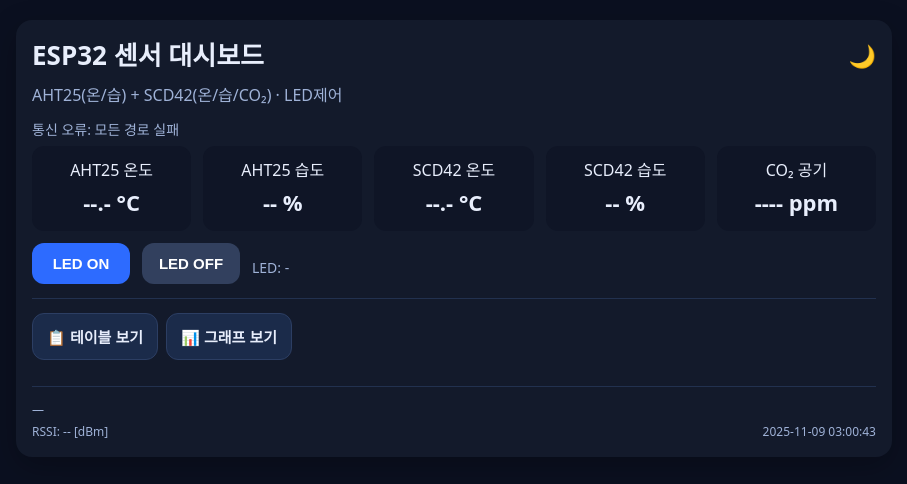
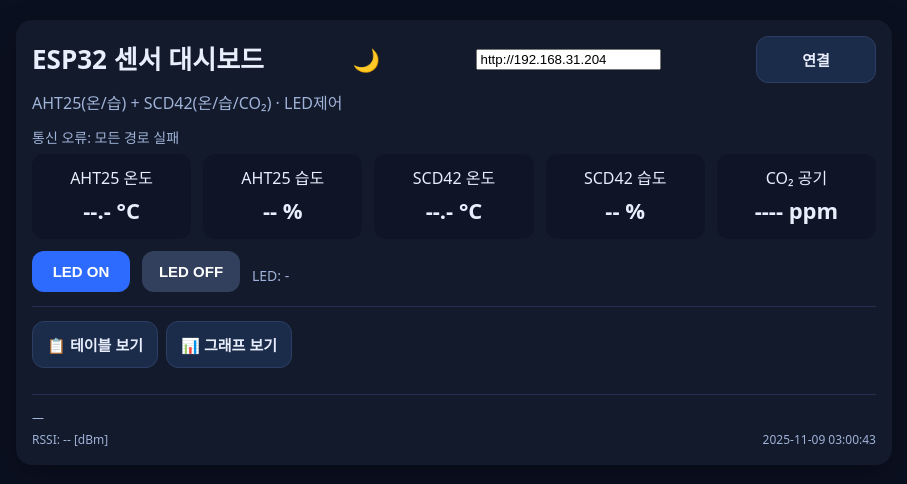
Before and after one commit to baekdc-lab/esp32, a plain HTML site: page index.html in a window 1280 px wide. Shown: the whole page, without its empty margins (186-1093 px from the left). Drawn offline with Linux system fonts and the light colour scheme; no server answers.

Commit message:
Update index.html

```diff
--- a/index.html
+++ b/index.html
@@ -80,7 +80,7 @@ th:nth-child(7){width:52px}
 </style></head><body>
 <div class="wrap"><div class="card">
   <h1>ESP32 센서 대시보드
-    <span class="theme-toggle" id="themeToggle">🌙</span>
+    <span class="theme-toggle" id="themeToggle">🌙</span><input id="baseInput" style="margin-left:8px;max-width:220px" placeholder="http://192.168.31.204" /><button class="btn toggle" id="saveBase" style="margin-left:6px">연결</button>
   </h1>
   <p class="mut">AHT25(온/습) + SCD42(온/습/CO₂) · LED제어</p>
 
@@ -164,6 +164,15 @@ setToggle($('#toggleTable'),$('#tableSection'),'📋 테이블 보기','📋 테
 setToggle($('#toggleGraph'),$('#graphSection'),'📊 그래프 보기','📊 그래프 숨기기');
 
 /* ===== Resilient endpoints ===== */
+const BASE=(()=>{
+  const u=new URL(location.href);
+  const q=u.searchParams.get('base');
+  if(q) return q.replace(/\/$/,'');
+  const s=localStorage.getItem('base');
+  return (s?s:'http://192.168.31.204');
+})();
+  document.getElementById('baseInput').value=BASE; document.getElementById('saveBase').onclick=()=>setBase(document.getElementById('baseInput').value || BASE);
+const setBase=(b)=>{ localStorage.setItem('base', b.replace(/\/$/,'')); location.reload(); };
 const EP = {
   status : ['/api/status','/status','/readings','/get','/api/readings'],
   history60: ['/api/history?limit=60','/history?limit=60','/api/history','/history','/logs'],
@@ -171,7 +180,7 @@ const EP = {
   ledOn  : ['/api/led?state=on','/led/on','/api/led/on','/set?led=1'],
   ledOff : ['/api/led?state=off','/led/off','/api/led/off','/set?led=0'],
 };
-async function fetchFirstJson(cands,opt={}){for(const u of cands){try{const r=await fetch(u,{...opt,cache:'no-store'});if(!r.ok)continue;return await r.json();}catch(e){}}throw new Error('모든 경로 실패');}
+async function fetchFirstJson(cands,opt={}){for(const u of cands){const url=/^https?:\/\//.test(u)?u:(BASE+u);try{const r=await fetch(url,{...opt,cache:'no-store'});if(!r.ok)continue;return await r.json();}catch(e){}}throw new Error('모든 경로 실패');}
 
 /* ===== Formatters ===== */
 const fmtT=v=>v==null?'--.-':Number(v).toFixed(1);
@@ -370,5 +379,6 @@ function renderAllCharts(){
   // 시계는 매초 갱신
   setInterval(tickClock, 1000);
 })();
+  document.getElementById('baseInput').value=BASE; document.getElementById('saveBase').onclick=()=>setBase(document.getElementById('baseInput').value || BASE);
 </script>
 </body></html>
```
